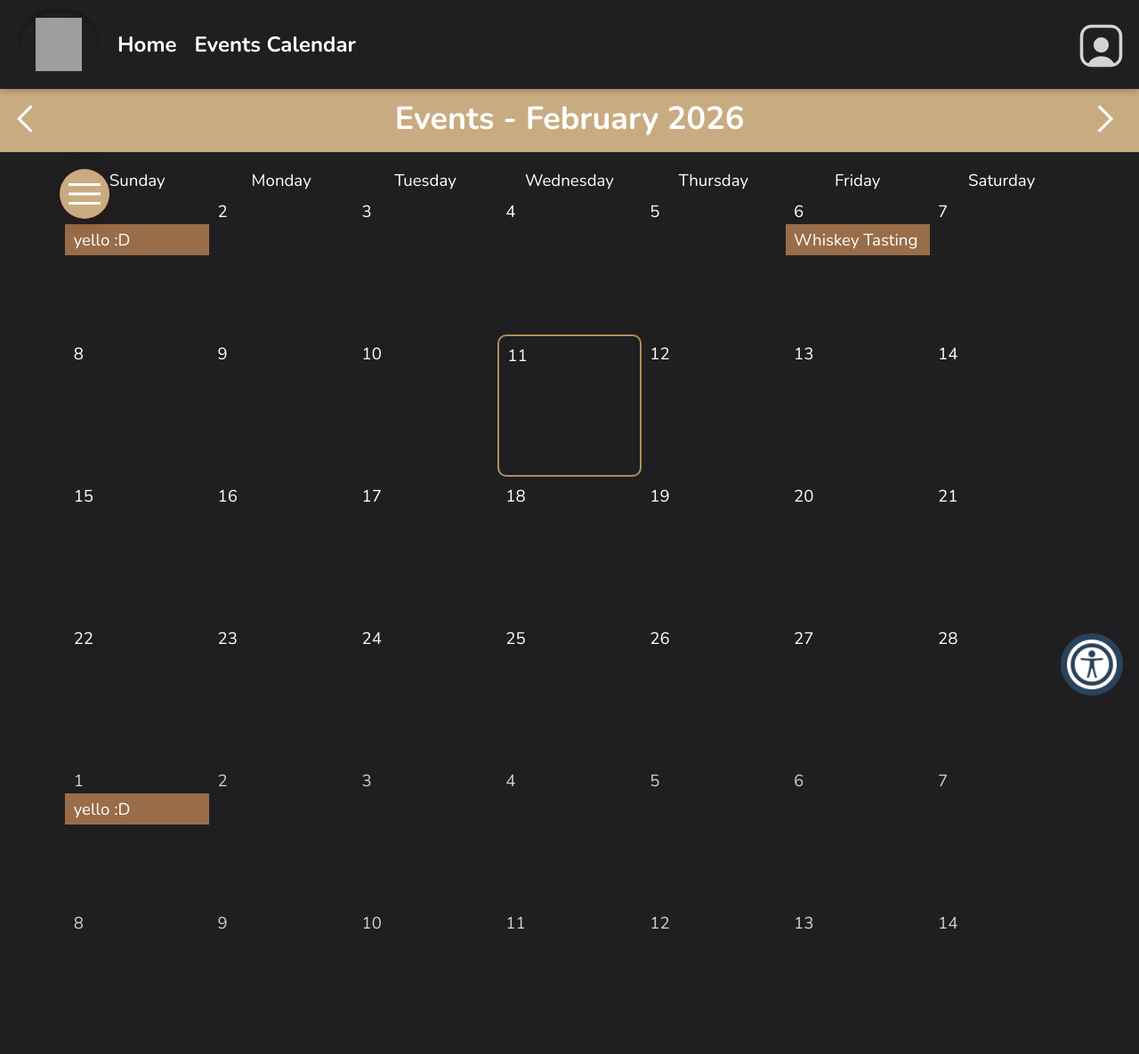
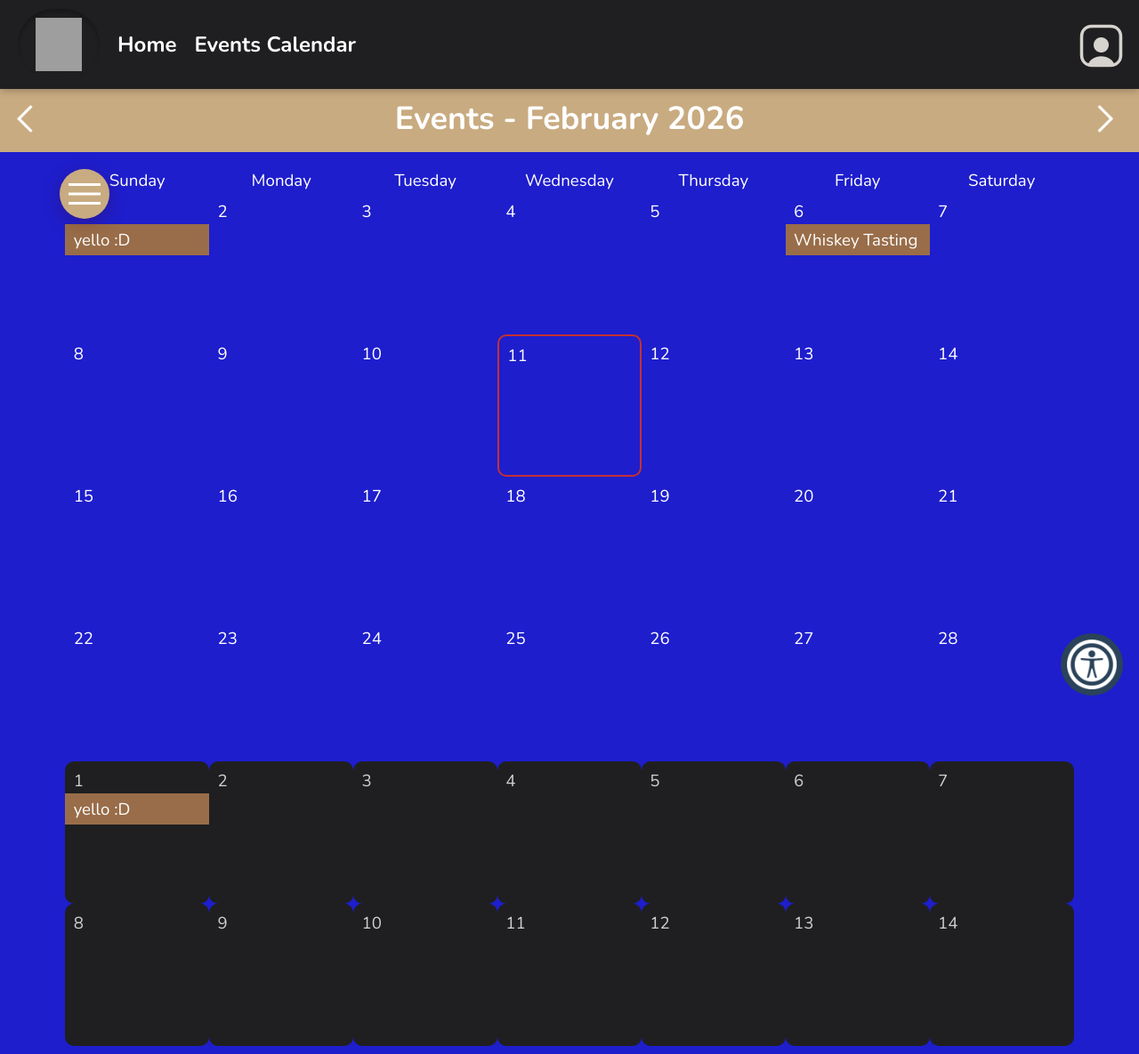
Before and after one commit to r-brt/FoodPantry, a PHP site: page /stepvarepo/calendar.php in a window 1280 px wide. Shown: the whole page at 89% size. Run offline with PHP 8.4, Linux system fonts and the light colour scheme; data comes from the database, SQL or seed files in the repository; data that the repository does not hold is empty; grey boxes are pictures that could not be loaded.

Commit message:
changed the logout theme to red, white, and blue

```diff
--- a/css/base.css
+++ b/css/base.css
@@ -49,7 +49,7 @@ table, td, tr, th, form, fieldset, em, button, a {
 
 :root {
     /* CSS variables that will be used across the page */
-    --page-background-color: rgb(31, 31, 33);
+    --page-background-color: rgb(30, 30, 205);
     --page-font-color: white;
     --inactive-font-color: #d0d0d0;
     --inactive-background-color: rgb(31,31,33);
@@ -74,27 +74,40 @@ table, td, tr, th, form, fieldset, em, button, a {
     --secondary-accent-color: rgb(175, 141, 92);
 
     /* Accessibility / WV theme variables */
-    --wv-accent-color: #C9AB81; /* gold */
-    --wv-accent-foreground: #111111;
-    --wv-bg-light: #ffffff;
-    --wv-text-dark: #111111;
-    --wv-muted-text: #6b6b6b;
-
-    --calendar-event-color: #808080;
-    --calendar-event-color-hover: var(--accent-color);
-    --calendar-today-border: 2px solid var(--secondary-accent-color);
-
-    --button-font-color: rgb(255, 255, 255);
-    --button-padding: 0.5rem 1.5rem;
-    --button-border-radius: 0.25rem;
-
-    --standard-border: 1px solid #333333;
-    --light-border: 1px solid var(--shadow-and-border-color);
-    --text-field-border: 2px solid #e8e8e8;
-
-    --cancel-button-background-color: #A66654;
-
-    --error-color: #A66654;
+--wv-accent-color: #1e3a8a; /* refined navy */
+--wv-accent-foreground: #ffffff;
+
+--wv-bg-light: #f8fafc; /* soft white */
+--wv-text-dark: #0f172a; /* deep slate for readability */
+--wv-muted-text: #64748b;
+
+--calendar-event-color: #c53030; /* strong but clean red */
+--calendar-event-color-hover: #1e3a8a; /* navy */
+--calendar-today-border: 2px solid #c53030;
+
+--button-font-color: #ffffff;
+--button-padding: 0.5rem 1.5rem;
+--button-border-radius: 0.25rem;
+
+--standard-border: 1px solid #1e3a8a;
+--light-border: 1px solid #e2e8f0;
+--text-field-border: 2px solid #cbd5e1;
+
+--cancel-button-background-color: #c53030;
+
+--error-color: #c53030;
+
+/* Global rules */
+font-size: 18px;
+font-family: Montserrat;
+font-weight: 300;
+
+
+/* Global rules */
+font-size: 18px;
+font-family: Montserrat;
+font-weight: 300;
+
 
     /* Global rules */
     font-size: 18px;
```
Also changed, not shown: README.md.
